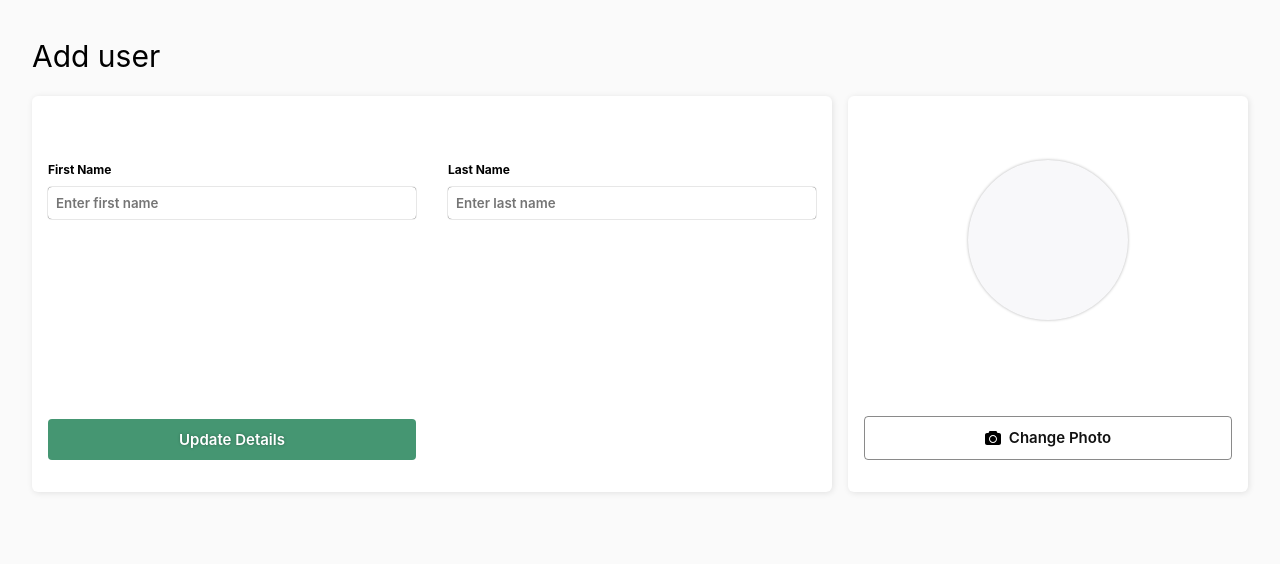
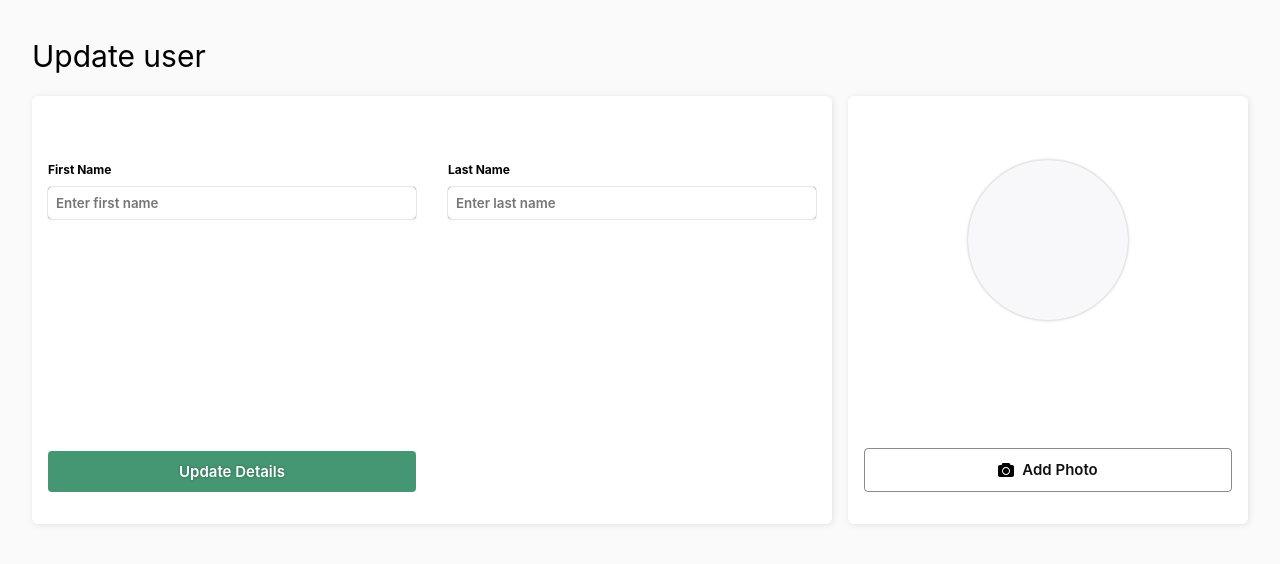
Before and after one commit to energywraith/interns-manager, a Vue app: page /user/1 in a window 1280 px wide. Shown: the top 564 px of the page. Built offline with nearby package versions, Linux system fonts and the light colour scheme; no server answers.

Commit message:
Added user avatar validation

```diff
--- a/src/assets/base.css
+++ b/src/assets/base.css
@@ -8,6 +8,7 @@
   --color-dark-100: rgba(0, 0, 0, 0.1);
   --color-green-900: #459672;
   --color-green-600: #3b8162;
+  --color-red-600: rgb(220 38 38);
 }
 *,
 *::before,
--- a/src/views/UserView.vue
+++ b/src/views/UserView.vue
@@ -27,8 +27,17 @@ const firstName = ref(user.value?.first_name || '')
 const lastName = ref(user.value?.last_name || '')
 const avatar = ref(user.value?.avatar || '')
 
+const avatarError = ref('')
+
 const onUserCreateHandle = async (e: SubmitEvent) => {
   e.preventDefault()
+
+  if (!avatar.value) {
+    avatarError.value = 'Image is required'
+    return
+  }
+
+  avatarError.value = ''
 
   if (isEdit && userId) {
     await usersInject?.onUserUpdate({
@@ -48,13 +57,23 @@ const onUserCreateHandle = async (e: SubmitEvent) => {
   router.push({ path: '/' })
 }
 
-const onAvatarAdd = () => {
+const onAvatarAdd = async () => {
   const avatarLink = prompt('Please enter avatar link', 'https://reqres.in/img/faces/1-image.jpg')
 
   if (!avatarLink) {
     return
   }
 
+  const res = await fetch(avatarLink)
+  const buff = await res.blob()
+
+  if (!buff.type.startsWith('image/')) {
+    avatarError.value = 'Image is not valid'
+    avatar.value = ''
+    return
+  }
+
+  avatarError.value = ''
   avatar.value = avatarLink
 }
 </script>
@@ -62,7 +81,7 @@ const onAvatarAdd = () => {
 <template>
   <form :onsubmit="onUserCreateHandle">
     <main>
-      <h1>Add user</h1>
+      <h1>{{ isEdit ? 'Update' : 'Add' }} user</h1>
       <ShadowCard class="name-card">
         <InputComponent
           v-model="firstName"
@@ -76,17 +95,29 @@ const onAvatarAdd = () => {
           label="Last Name"
           required
         />
-        <ButtonComponent class="name-card__button" type="submit">Update Details</ButtonComponent>
+        <ButtonComponent class="name-card__button" type="submit"
+          >{{ isEdit ? 'Update' : 'Save' }} Details</ButtonComponent
+        >
       </ShadowCard>
       <ShadowCard class="avatar-card">
-        <AvatarComponent class="avatar-card__avatar" :src="avatar" />
+        <AvatarComponent
+          class="avatar-card__avatar"
+          :src="avatar"
+          :class="{
+            error: !!avatarError
+          }"
+        />
+        <span class="avatar-card__error">{{ avatarError }}</span>
         <ButtonComponent
-          :onclick="onAvatarAdd"
-          :icon="IconCamera"
           type="button"
           class="avatar-card__button"
           variant="ghost"
-          >Change Photo</ButtonComponent
+          :onclick="onAvatarAdd"
+          :icon="IconCamera"
+          :class="{
+            error: !!avatarError
+          }"
+          >{{ avatar ? 'Change' : 'Add' }} Photo</ButtonComponent
         >
       </ShadowCard>
     </main>
@@ -140,7 +171,7 @@ main {
   flex-direction: column;
   justify-content: center;
   align-items: center;
-  row-gap: 6rem;
+  row-gap: 1rem;
   padding-top: 4rem;
   order: 1;
 
@@ -151,11 +182,28 @@ main {
   &__avatar {
     height: 10rem;
     width: 10rem;
+
+    &.error {
+      border: 1px solid var(--color-red-600);
+    }
+  }
+
+  &__error {
+    height: 1rem;
+    justify-self: flex-start;
+    color: var(--color-red-600);
+    text-shadow: 0 0 1px var(--color-dark-100);
+    font-weight: 600;
   }
 
   &__button {
     justify-self: flex-end;
     width: 100%;
+    margin-top: 5rem;
+
+    &.error {
+      border: 1px solid var(--color-red-600);
+    }
   }
 }
 </style>
```
